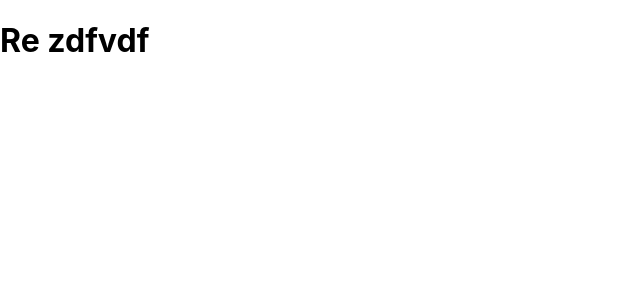
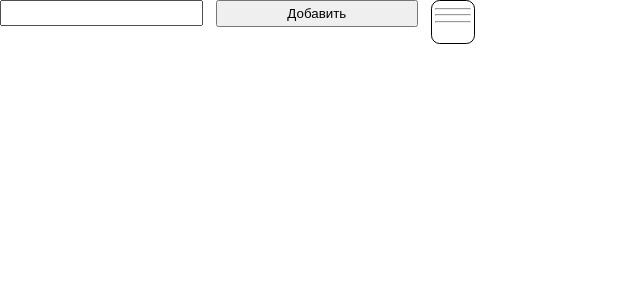
Before and after one commit to dfdxAlex/notebook_react, a React (Create React App) app: page / in a window 1280 px wide. Shown: the top 300 px of the page, without its empty margins (0-640 px from the left). Built offline with nearby package versions, Linux system fonts and the light colour scheme.

Commit message:
add form for work

```diff
--- a/src/App.css
+++ b/src/App.css
@@ -1,3 +1,5 @@
+
+
 .App {
   text-align: center;
 }
--- a/src/App.js
+++ b/src/App.js
@@ -1,9 +1,10 @@
 import './App.css';
+import MenuWork from './vievs/MenuWork.js';
 
 function App() {
   return (
      <div>
-        <h1>Re zdfvdf</h1>
+        <MenuWork />
      </div>
   );
 }
--- /dev/null
+++ b/src/default.css
@@ -0,0 +1,3 @@
+html {
+    font-size: 26px; /* Задаем стартовый размер шрифта в пикселях */
+  }
--- /dev/null
+++ b/src/vievs/HamburgerMenu.js
@@ -0,0 +1,14 @@
+import '../default.css';
+import './css/Hamburger.css';
+
+
+function Hamburger()
+{
+    return (<div className="hamburger">
+        <hr className='hamburger-hr'/>
+        <hr className='hamburger-hr'/>
+        <hr className='hamburger-hr'/>
+    </div>);
+}
+
+export default Hamburger;
--- /dev/null
+++ b/src/vievs/MenuWork.js
@@ -0,0 +1,22 @@
+import '../default.css';
+import './css/MenuWork.css';
+
+import Hamburger from './HamburgerMenu';
+
+function MenuWork()
+{
+    return (<div>
+        <form className="grid-container">
+            <input className="text" type="text" />
+            <button
+                className="button"
+                type="button"
+            >
+                Добавить
+            </button>
+            <Hamburger />
+        </form>
+    </div>);
+}
+
+export default MenuWork;
--- /dev/null
+++ b/src/vievs/css/Hamburger.css
@@ -0,0 +1,15 @@
+.hamburger
+{
+    height: 1.4em;
+    width: 1.4em;
+    border: 1px solid black;
+    padding: 0.1em;
+    border-radius: 20%;
+}
+
+.hamburger-hr
+{
+    border-width: calc(1/8em);
+    margin: 0px;
+    margin-top: 0.17em;
+}
--- /dev/null
+++ b/src/vievs/css/MenuWork.css
@@ -0,0 +1,16 @@
+.grid-container {
+    display: grid;
+    grid-template-columns: repeat(auto-fill, minmax(200px, 1fr));
+    grid-auto-rows: 1.5em;
+    grid-gap: 0.5em;
+    grid-row-gap: 0.3em; /* Отступ между строками */
+    grid-auto-flow: row; /* Это заставит элементы переноситься вниз при нехватке места */
+}
+
+.text {
+    height: 1.5em;
+}
+
+.button {
+    height: 2em;
+}
```
Also changed, not shown: 11 other files (tests, documents, lock files or other folders).
